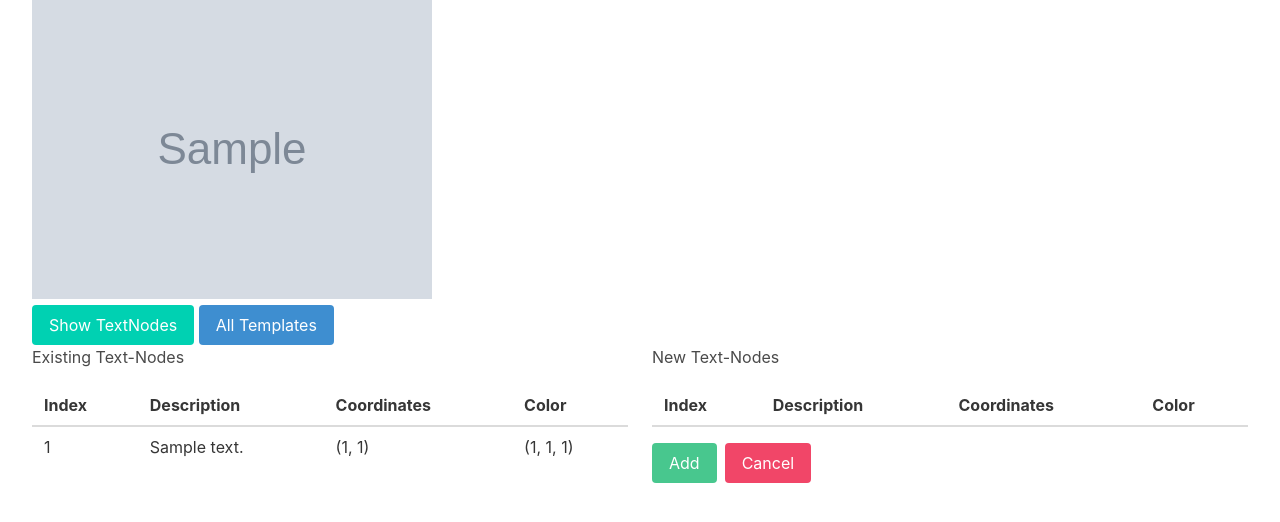
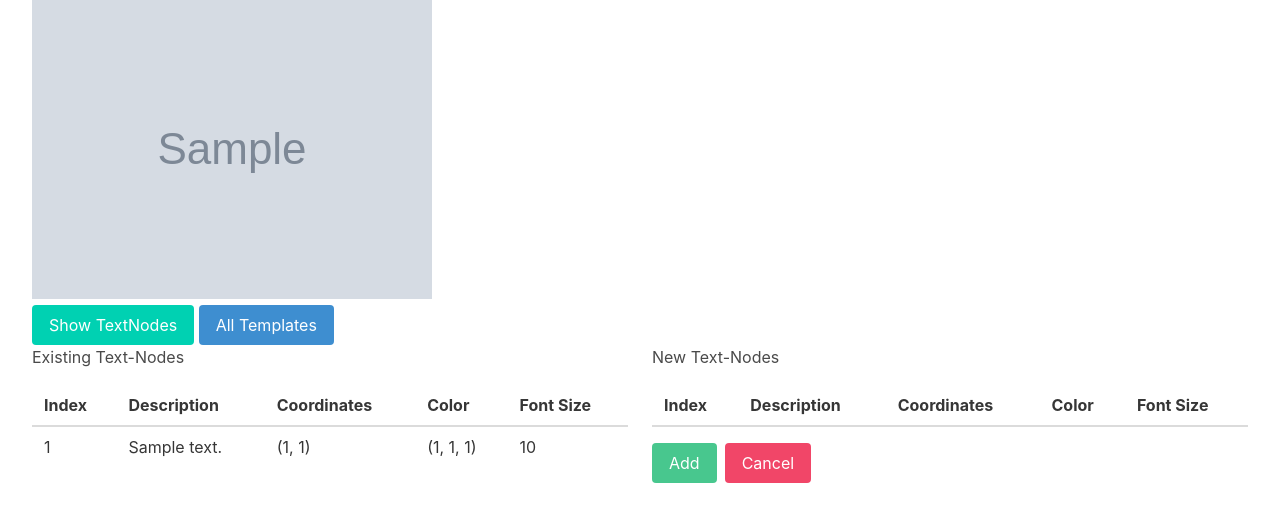
Before and after one commit to zack256/dreamy, a Flask app: a page that uses app/templates/template.html in a window 1280 px wide. Shown: the part 93-615 px from the top of the page. Run offline with Flask 2, Linux system fonts and the light colour scheme; tables that the repository leaves empty hold one stand-in row (values such as "Sample post"); grey boxes marked "Sample" are stand-in pictures; lists and menus that the app fills with data are empty; some libraries are stand-ins or nearby versions.

Commit message:
font size

```diff
--- a/app/assets/css/style.css
+++ b/app/assets/css/style.css
@@ -23,6 +23,12 @@ body {
 .tndNew {
     background-color : #2ede07;
 }
+.tndOld:hover {
+    background-color : #61bc4d;
+}
+.tndNew:hover {
+    background-color : #d5af34;
+}
 /**
 .template-page-img {
     max-width : 50em !important;
--- a/app/assets/js/click_image.js
+++ b/app/assets/js/click_image.js
@@ -7,7 +7,7 @@ function addTextNodeRow(xCoord, yCoord) {
     tbody.appendChild(tr);
     var td;
     var tds = [];
-    for (var i = 0; i < 4; i++) {
+    for (var i = 0; i < 5; i++) {
         td = document.createElement("TD");
         tr.appendChild(td);
         tds.push(td);
@@ -18,6 +18,13 @@ function addTextNodeRow(xCoord, yCoord) {
     tds[1].appendChild(descInput);
     tds[2].innerHTML = "(" + xCoord + ", " + yCoord + ")";
     tds[3].innerHTML = "(color)";
+
+    //tds[4].innerHTML = "(font size)";
+    var sizeInput = document.createElement("INPUT");
+    sizeInput.value = "40";
+    sizeInput.classList.add("input");
+    tds[4].appendChild(sizeInput);
+
     var container = document.getElementById("textNodeDivsContainer");
     var imgPos = $("img").offset();
     textNodeArr.push([xCoord, yCoord]);
@@ -40,6 +47,7 @@ function submitAddTextNodesForm() {
     for (var i = 0; i < tbody.children.length; i++) {
         addTextNodeInput(inputsDiv, "coords_" + i, tbody.children[i].children[2].innerHTML);
         addTextNodeInput(inputsDiv, "desc_" + i, tbody.children[i].children[1].children[0].value);
+        addTextNodeInput(inputsDiv, "size_" + i, tbody.children[i].children[4].children[0].value);
     }
     document.getElementById(addTNsFormID).submit();
 }
--- a/app/main.py
+++ b/app/main.py
@@ -27,6 +27,7 @@ class TextNode(db.Model):
     g = db.Column(db.Integer)
     b = db.Column(db.Integer)
     index = db.Column(db.Integer)
+    font_size = db.Column(db.Integer)
     template_id = db.Column(db.Integer(), db.ForeignKey('templates.id', ondelete = 'CASCADE'))
 
     def get_coordinates_string(self):
@@ -121,7 +122,7 @@ def send_template_with_text_on_points():
     for text_node in text_nodes:
         reqd_label = request.args.get(str(text_node.index), None)
         if reqd_label:
-            coords_dict[(text_node.x, text_node.y)] = reqd_label
+            coords_dict[(text_node.x, text_node.y)] = [reqd_label, text_node.font_size if text_node.font_size else 40]
     img_bytesio = photoshop.write_on_image_with_coords_dict(image_url, coords_dict)
     return send_file(img_bytesio, mimetype='image/jpeg')
 
@@ -145,6 +146,7 @@ def add_text_nodes_form():
         text_node.set_coordinates_from_string(form_dict[tn_idx]["coords"])
         text_node.description = form_dict[tn_idx]["desc"]
         text_node.set_rgb_from_string()
+        text_node.font_size = form_dict[tn_idx]["size"]
         num_text_nodes += 1
         text_node.index = num_text_nodes
         text_node.template_id = template.id
--- a/app/templates/template.html
+++ b/app/templates/template.html
@@ -20,6 +20,7 @@
                         <th>Description</th>
                         <th>Coordinates</th>
                         <th>Color</th>
+                        <th>Font Size</th>
                     </tr>
                 </thead>
                 <tbody>
@@ -29,6 +30,7 @@
                         <td>{{ text_node.description }}</td>
                         <td>{{ text_node.get_coordinates_string() }}</td>
                         <td>{{ text_node.get_rgb_string() }}</td>
+                        <td>{{ text_node.font_size }}</td>
                     </tr>
                     {% endfor %}
                 </tbody>
@@ -43,6 +45,7 @@
                         <th>Description</th>
                         <th>Coordinates</th>
                         <th>Color</th>
+                        <th>Font Size</th>
                     </tr>
                 </thead>
                 <tbody id = "newTextNodesTBody"></tbody>
--- a/app/utils.py
+++ b/app/utils.py
@@ -27,7 +27,7 @@ def unpack_coordinate_parameters(parameter_dict):
     for param in parameter_dict:
         coords = get_coordinates(param)
         if coords:
-            coordinate_dict[coords] = parameter_dict[param]
+            coordinate_dict[coords] = [parameter_dict[param], 40]
     return coordinate_dict
 
 def manual_get_image_option(requested):
```
Also changed, not shown: app/photoshop.py (+7 -2 lines), 1 other file.
